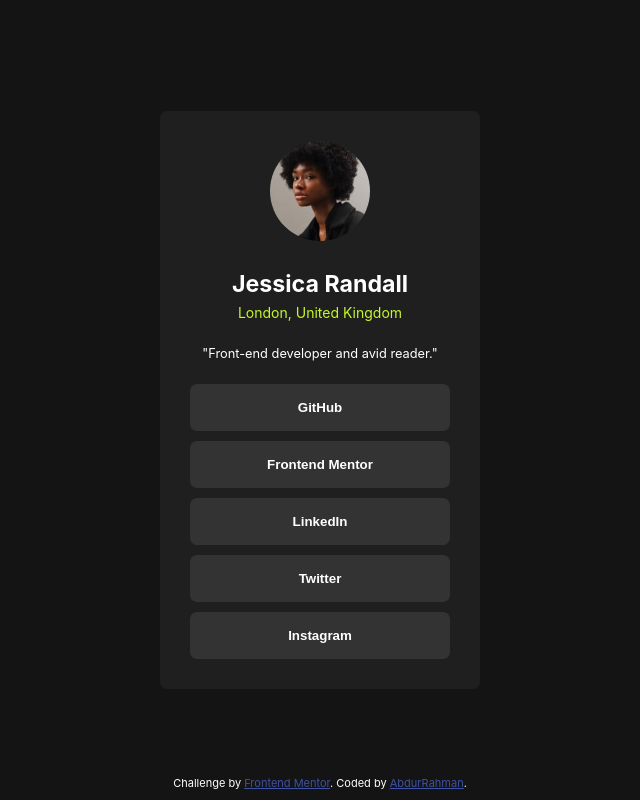
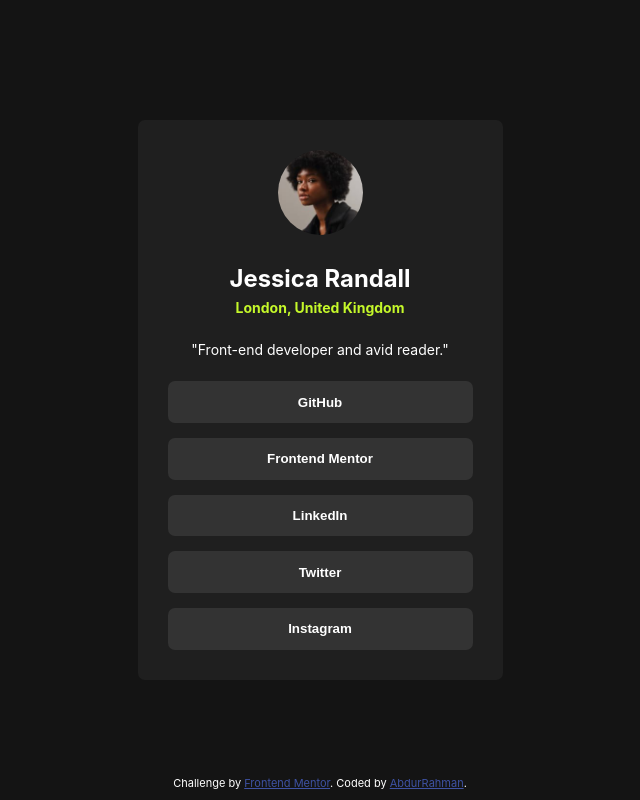
Before and after one commit to free-care/Frontend-Mentor-Challenge3, a plain HTML site: page index.html in a window 1280 px wide. Shown: the whole page, without its empty margins (320-960 px from the left). Drawn offline with Linux system fonts and the light colour scheme.

Commit message:
Update style.css

```diff
--- a/style.css
+++ b/style.css
@@ -26,8 +26,8 @@
   --gray700: hsl(0, 0%, 20%);
   --gray800: hsl(0, 0%, 12%);
   --gray900: hsl(0, 0%, 8%);
-  --max-width: 320px;
-  --btn-padding: 1rem;
+  --max-width: 365px;
+  --btn-padding: 1em;
 }
 
 *, ::before, ::after {
@@ -62,7 +62,7 @@ body {
 }
 
 .image {
-  max-width: 100px;
+  max-width: 85px;
   width: 100%;
   margin: auto;
   border-radius: 50px;
@@ -77,31 +77,36 @@ body {
 }
 
 .name {
-  font-size: 1.45rem;
+  font-size: 1.49rem;
   font-weight: 700;
 }
 
 .address {
   color: var(--green);
-  font-weight: 400;
+  font-weight: 700;
 }
 
 .note {
   font-weight: 400;
-  font-size: 0.8rem;
+  /* font-size: 0.8rem; */
   text-align: center;
+}
+
+.profile-socials {
+  display: flex;
+  flex-direction: column;
+  gap: 15px;
+  width: 100%;
 }
 
 button {
   font-weight: 700;
-  width: 100%;
   padding-top: var(--btn-padding);
   padding-bottom: var(--btn-padding);
   background-color: var(--gray700);
   color: var(--white);
   cursor: pointer;
   border-radius: 7px;
-  margin-bottom: 10px;
   border: none;
 }
 
```
